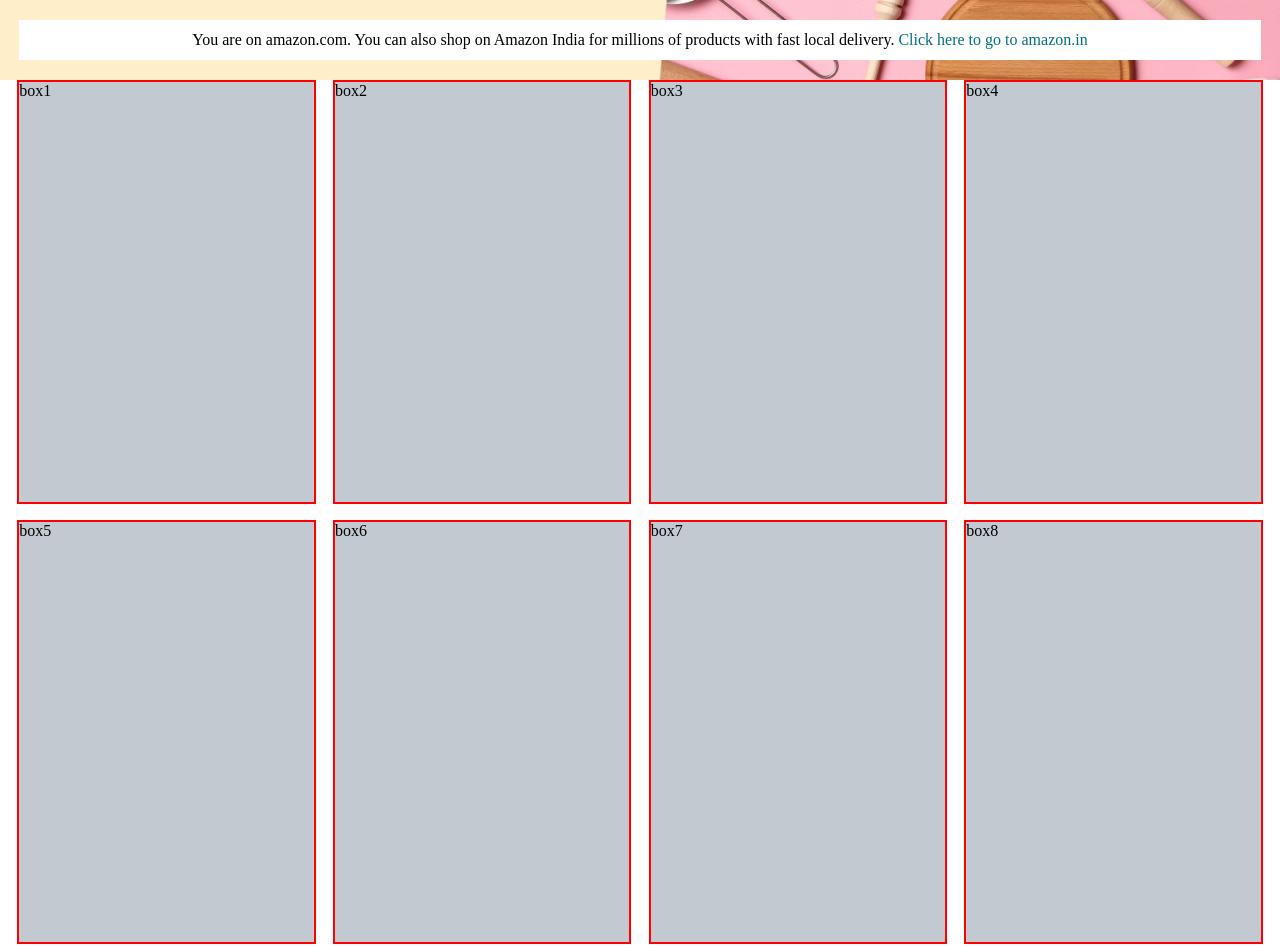
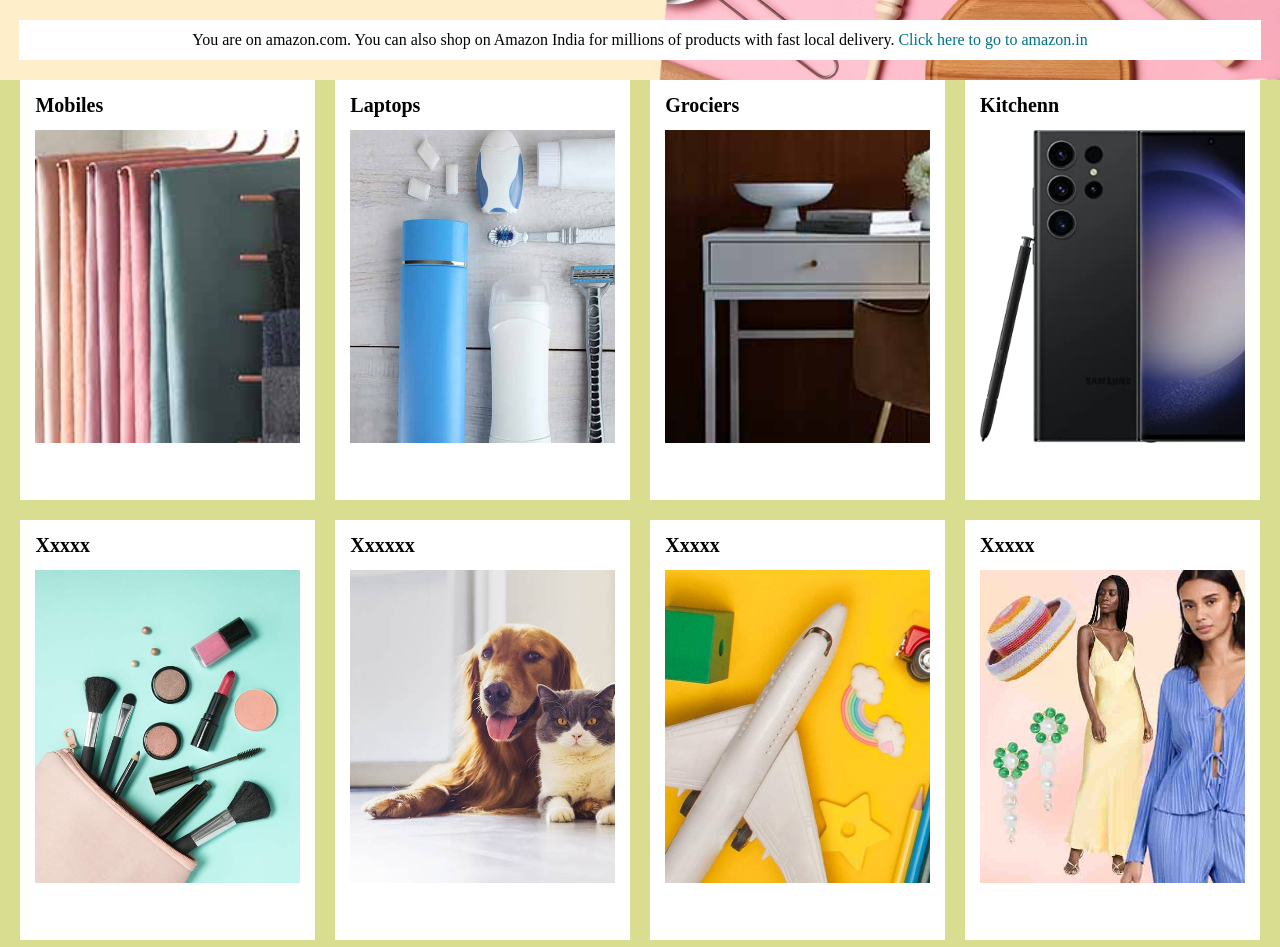
Before and after one commit to pnikhil18/E-commerce_Amazon_website_Clone, a plain HTML site: page index.html in a window 1280 px wide. Shown: the part 420-1367 px from the top of the page. Drawn offline with Linux system fonts and the light colour scheme.

Commit message:
content update

```diff
--- a/index.html
+++ b/index.html
@@ -91,24 +91,48 @@
 
 <!--SOPING SECTION -->
     <div class="shopsection">
-        <div id="nikhil" class="b1">box1</div>
-        <div id="nikhil" class="b2">box2</div>
-        <div id="nikhil" class="b3">box3</div>
-        <div id="nikhil" class="b4">box4</div>
+        <div class="items" >
+            <div class="top">mobiles</div>
+            <div class="boximg1 boxx"></div>
+           </div>
+        <div class="items" >
+            <div class="top">laptops</div>
+            <div class="boximg2 boxx"></div>
+            </div>
+        <div class="items" >
+            <div class="top">grociers</div>
+            <div class="boximg3 boxx"></div>
+            </div>
+        <div class="items" >
+            <div class="top">kitchenn</div>
+            <div class="boximg4 boxx"></div>
+            </div>
     </div>
 
     <div class="shopsection">
-        <div id="nikhil" class="b5">box5</div>
-        <div id="nikhil" class="b6">box6</div>
-        <div id="nikhil" class="b7">box7</div>
-        <div id="nikhil" class="b8">box8</div>
+        <div class="items" >
+            <div class="top">xxxxx</div>
+            <div class="boximg5 boxx"></div>
+            </div>
+        <div class="items">
+            <div class="top">xxxxxx</div>
+            <div class="boximg6 boxx"></div>
+        </div>
+        <div class="items">
+            <div class="top">xxxxx</div>
+            <div class="boximg7 boxx"></div>
+        </div>
+        <div class="items">
+            <div class="top">xxxxx</div>
+            <div class="boximg8 boxx"></div>
+        </div>
     </div>
 
     <!-- <div class="shopsection">
-        <div id="nikhil" class="b9">box9</div>
-        <div id="nikhil" class="b10">box10</div>
-        <div id="nikhil" class="b11">box11</div>
-        <div id="nikhil" class="b12">box12</div>
+        <div id="items" class="b9">box9</div>
+        <div id="items" class="b10">box10</div>
+        <div id="items" class="b11">box11</div>
+        <div id="items" class="b12">box12</div>
     </div> -->
 
 </body>
--- a/styles.css
+++ b/styles.css
@@ -230,14 +230,70 @@
 .shopsection{
 
     height:440px;
-
+    background-color: rgba(180, 188, 35, 0.5);
      display:flex;
    justify-content: space-evenly;
 
 }
-#nikhil{
+.items{
     height:420px;
     width:23%;
-    background-color: #c2c9d0;
-    border: 2px solid red;
+    background-color: #ffffff;
+    display:inline;
+
+    justify-content: center;
 }
+.top{
+    height:50px;
+    width:90%;
+    display:flex;
+    /* justify-content: center; */
+    align-items: center;
+    margin-left:15px;
+    font-size: 20px;
+    font-weight: 700;
+    text-transform:capitalize;
+}
+
+.boxx{
+    height:313px;
+    width:90%;
+    margin-left:15px;
+}
+.boximg1 {
+    background-image: url("box1_image.jpg");
+    background-size:cover;
+}
+
+.boximg2 {
+    background-image: url("box2_image.jpg");
+    background-size:cover;
+}
+
+.boximg3 {
+    background-image: url("box3_image.jpg");
+    background-size:cover;
+}
+
+.boximg4 {
+    background-image: url("box4_image.jpg");
+    background-size:cover;
+}
+
+.boximg5 {
+    background-image: url("box5_image.jpg");
+    background-size:cover;
+}
+
+.boximg6 {
+    background-image: url("box6_image.jpg");
+    background-size:cover;
+}
+.boximg7 {
+    background-image: url("box7_image.jpg");
+    background-size:cover;
+}
+.boximg8 {
+    background-image: url("box8_image.jpg");
+    background-size:cover;
+}
```
